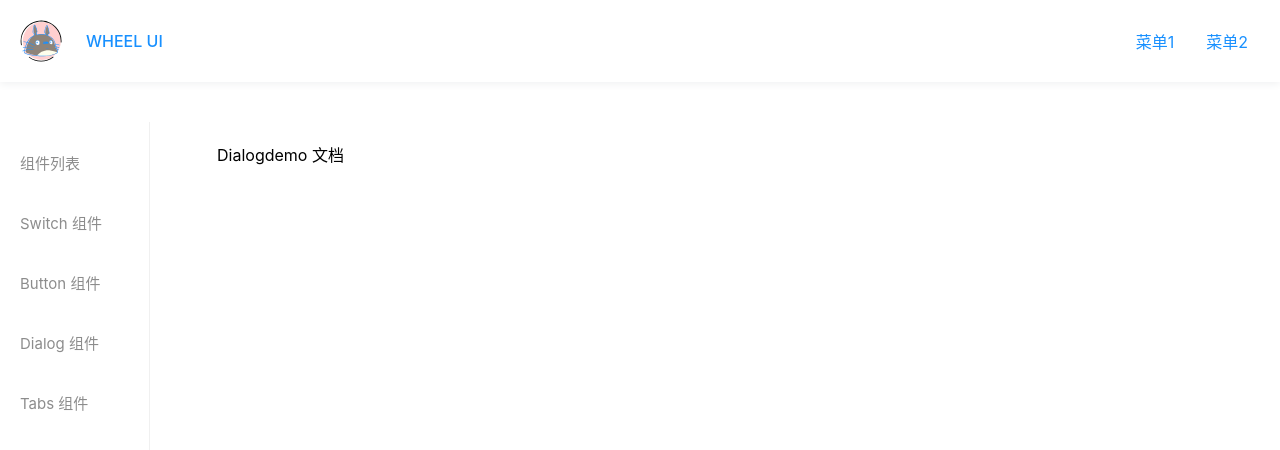
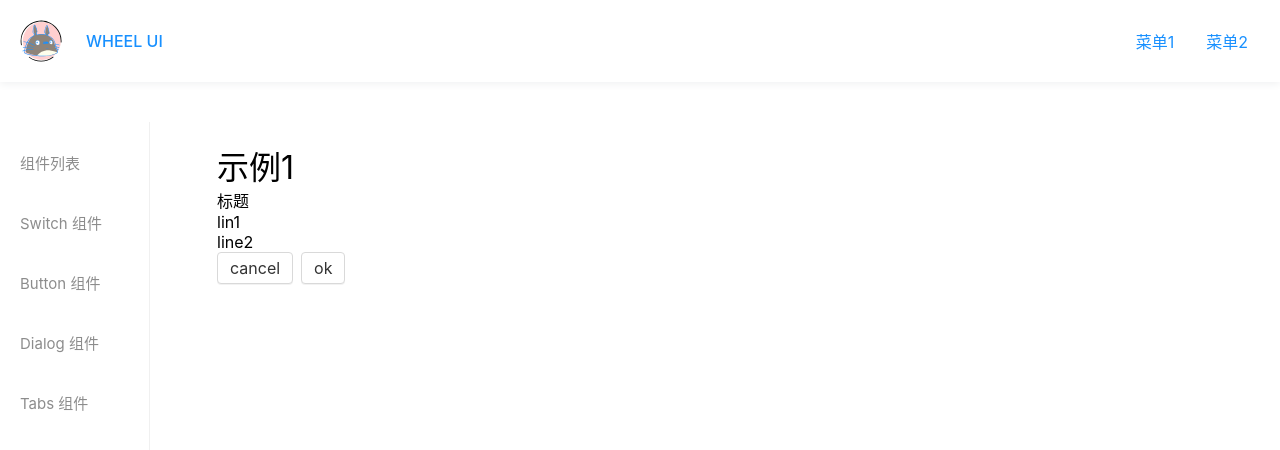
Before and after one commit to xhrbtk/wheel-vue3, a Vue app: page /#/doc/dialog in a window 1280 px wide. Shown: the top 450 px of the page. Built offline with nearby package versions, Linux system fonts and the light colour scheme.

Commit message:
feat:创建dialog组件

```diff
--- a/src/components/Dialogdemo.vue
+++ b/src/components/Dialogdemo.vue
@@ -1,3 +1,8 @@
 <template>
-    <div>Dialogdemo 文档</div>
+    <h1>示例1</h1>
+    <Dialog></Dialog>
 </template>
+
+<script lang="ts" setup>
+import Dialog from '../lib/Dialog.vue'
+</script>
--- /dev/null
+++ b/src/lib/Dialog.vue
@@ -0,0 +1,25 @@
+<template>
+    <div class="dialog-wrapper">
+        <header>
+            标题
+        </header>
+        <main>
+            <p>lin1</p>
+            <p>line2</p>
+        </main>
+        <footer>
+            <Button>cancel</Button>
+            <Button>ok</Button>
+        </footer>
+    </div>
+</template>
+
+<script lang="ts">
+import Button from './Button.vue'
+export default{
+    components: {
+        Button
+    }
+
+}
+</script>
```
